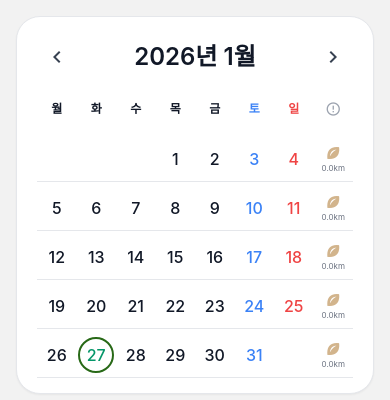
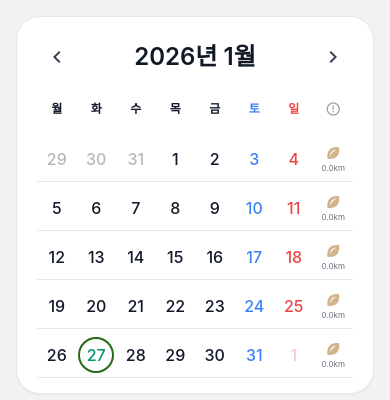
Before and after one commit to Jang-eunhye/walkaholic, a React Native app: screen /Calendar in a window 390 px wide. Shown: the top 400 px of the page. Built offline with nearby package versions, Linux system fonts and the light colour scheme.

Commit message:
design: 캘린더 이전/다음달 날짜도 보이도록 수정

```diff
--- a/pages/calendarPage/CalendarSection.tsx
+++ b/pages/calendarPage/CalendarSection.tsx
@@ -26,27 +26,36 @@ export default function CalendarSection({ markedDates, onMonthChange }: Calendar
   // 월요일 시작 요일 배열
   const weekDays = ["월", "화", "수", "목", "금", "토", "일"];
 
+  const toDateString = (date: Date) => date.toISOString().split("T")[0];
+
   // 해당 월의 주차별 데이터 계산
   const weeksData = useMemo(() => {
     const firstDay = new Date(year, month, 1);
     const lastDay = new Date(year, month + 1, 0);
+    const prevMonthLastDay = new Date(year, month, 0);
 
     // 월요일 기준 첫째 날 오프셋 (0: 월요일, 6: 일요일)
     let startOffset = firstDay.getDay() - 1;
     if (startOffset < 0) startOffset = 6;
 
-    const weeks: { days: (number | null)[]; weekStart: string; weekStartDate: Date }[] = [];
-    let currentWeek: (number | null)[] = [];
+    const weeks: {
+      days: { day: number; inMonth: boolean; dateString: string }[];
+      weekStart: string;
+      weekStartDate: Date;
+    }[] = [];
+    let currentWeek: { day: number; inMonth: boolean; dateString: string }[] = [];
 
     // 첫 주 빈 칸 채우기
     for (let i = 0; i < startOffset; i++) {
-      currentWeek.push(null);
+      const day = prevMonthLastDay.getDate() - startOffset + 1 + i;
+      const date = new Date(year, month - 1, day);
+      currentWeek.push({ day, inMonth: false, dateString: toDateString(date) });
     }
 
     // 날짜 채우기
     for (let day = 1; day <= lastDay.getDate(); day++) {
       const date = new Date(year, month, day);
-      currentWeek.push(day);
+      currentWeek.push({ day, inMonth: true, dateString: toDateString(date) });
 
       // 일요일이면 주 마감 (7일 채워짐)
       if (currentWeek.length === 7) {
@@ -59,8 +68,11 @@ export default function CalendarSection({ markedDates, onMonthChange }: Calendar
 
     // 마지막 주 빈 칸 채우기
     if (currentWeek.length > 0) {
+      let nextDay = 1;
       while (currentWeek.length < 7) {
-        currentWeek.push(null);
+        const date = new Date(year, month + 1, nextDay);
+        currentWeek.push({ day: nextDay, inMonth: false, dateString: toDateString(date) });
+        nextDay += 1;
       }
       // 마지막 주의 시작일 계산
       const lastDate = new Date(year, month, lastDay.getDate());
@@ -139,15 +151,11 @@ export default function CalendarSection({ markedDates, onMonthChange }: Calendar
     onMonthChange({ month: newDate.getMonth() + 1, year: newDate.getFullYear() });
   };
 
-  const isToday = (day: number | null) => {
-    if (!day) return false;
-    const dateString = `${year}-${String(month + 1).padStart(2, "0")}-${String(day).padStart(2, "0")}`;
+  const isToday = (dateString: string) => {
     return dateString === todayString;
   };
 
-  const isWalked = (day: number | null) => {
-    if (!day) return false;
-    const dateString = `${year}-${String(month + 1).padStart(2, "0")}-${String(day).padStart(2, "0")}`;
+  const isWalked = (dateString: string) => {
     return !!markedDates[dateString];
   };
 
@@ -211,12 +219,10 @@ export default function CalendarSection({ markedDates, onMonthChange }: Calendar
         return (
           <View key={week.weekStart} className="border-b border-gray-200 flex-row items-center mb-1">
             {/* 날짜들 */}
-            {week.days.map((day, dayIndex) => {
-              const walked = isWalked(day);
-              const today = isToday(day);
-              const dayKey = day
-                ? `${year}-${String(month + 1).padStart(2, "0")}-${String(day).padStart(2, "0")}`
-                : `${week.weekStart}-empty-${dayIndex}`;
+            {week.days.map((dayItem, dayIndex) => {
+              const walked = isWalked(dayItem.dateString);
+              const today = isToday(dayItem.dateString);
+              const dayKey = dayItem.dateString;
 
               return (
                 <View key={dayKey} className="flex-1 items-center py-1">
@@ -224,8 +230,8 @@ export default function CalendarSection({ markedDates, onMonthChange }: Calendar
                     className={`w-9 h-9 items-center justify-center rounded-full overflow-hidden ${
                       walked ? "bg-mainGreen" : ""
                     } ${today ? "border-2 border-darkGreen" : ""}`}
+                    style={{ opacity: dayItem.inMonth ? 1 : 0.3 }}
                   >
-                    {day && (
                     <Text
                       className="text-base font-medium"
                       style={{
@@ -236,9 +242,8 @@ export default function CalendarSection({ markedDates, onMonthChange }: Calendar
                           : getDayColor(dayIndex),
                       }}
                     >
-                        {day}
+                      {dayItem.day}
                     </Text>
-                    )}
                   </View>
                 </View>
               );
```
Lines whose indentation alone changed are shown as unchanged.
